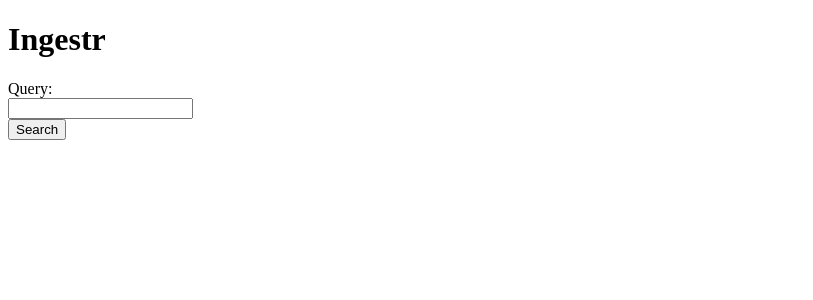
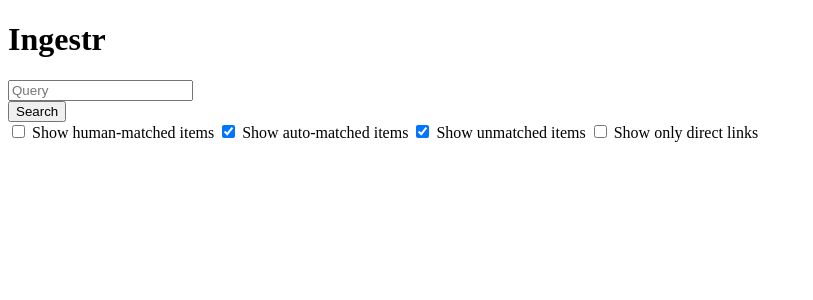
Before and after one commit to metabrainz/geordi, a Flask app: page / in a window 1280 px wide. Shown: the top 300 px of the page, without its empty margins (0-813 px from the left). Run offline with Flask 2, Linux system fonts and the light colour scheme.

Commit message:
HTML scaffolding for filtering

```diff
--- a/ingestr-server/ingestr/templates/layout.html
+++ b/ingestr-server/ingestr/templates/layout.html
@@ -12,14 +12,20 @@
             <h1>Ingestr</h1>
             <form action="/" method="get">
               <div class="clearfix">
-                <label for="id-query">Query:</label>
                 <div class="input">
-                  <input type="text" name="query" id="id-query" />
+                  <input type="text" name="query" id="id-query" placeholder="Query" />
                 </div>
               </div>
               <div class="actions">
                 <input type="submit" class="btn primary" value="Search" />
               </div>
+              <div class="filters">
+                <input type="checkbox" name="human" id="id-human" /> <label for="id-human">Show human-matched items</label>
+                <input type="checkbox" name="auto" id="id-auto" checked /> <label for="id-auto">Show auto-matched items</label>
+                <input type="checkbox" name="un" id="id-un" checked /> <label for="id-un">Show unmatched items</label>
+                <input type="checkbox" name="direct" id="id-direct" /> <label for="id-direct">Show only direct links</label>
+              </div>
+              <p class="filter-preview"></p>
             </form>
             {% block content %}{% endblock %}
           </div>
```
